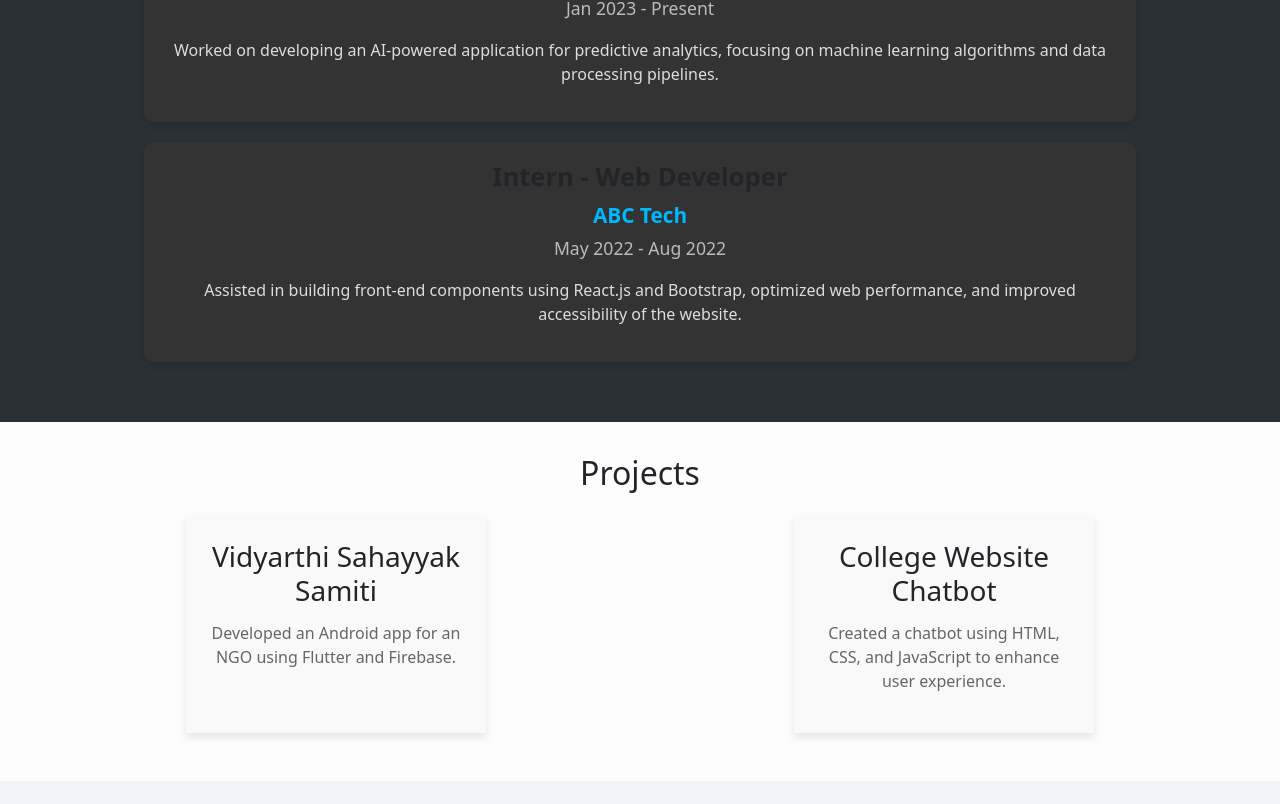
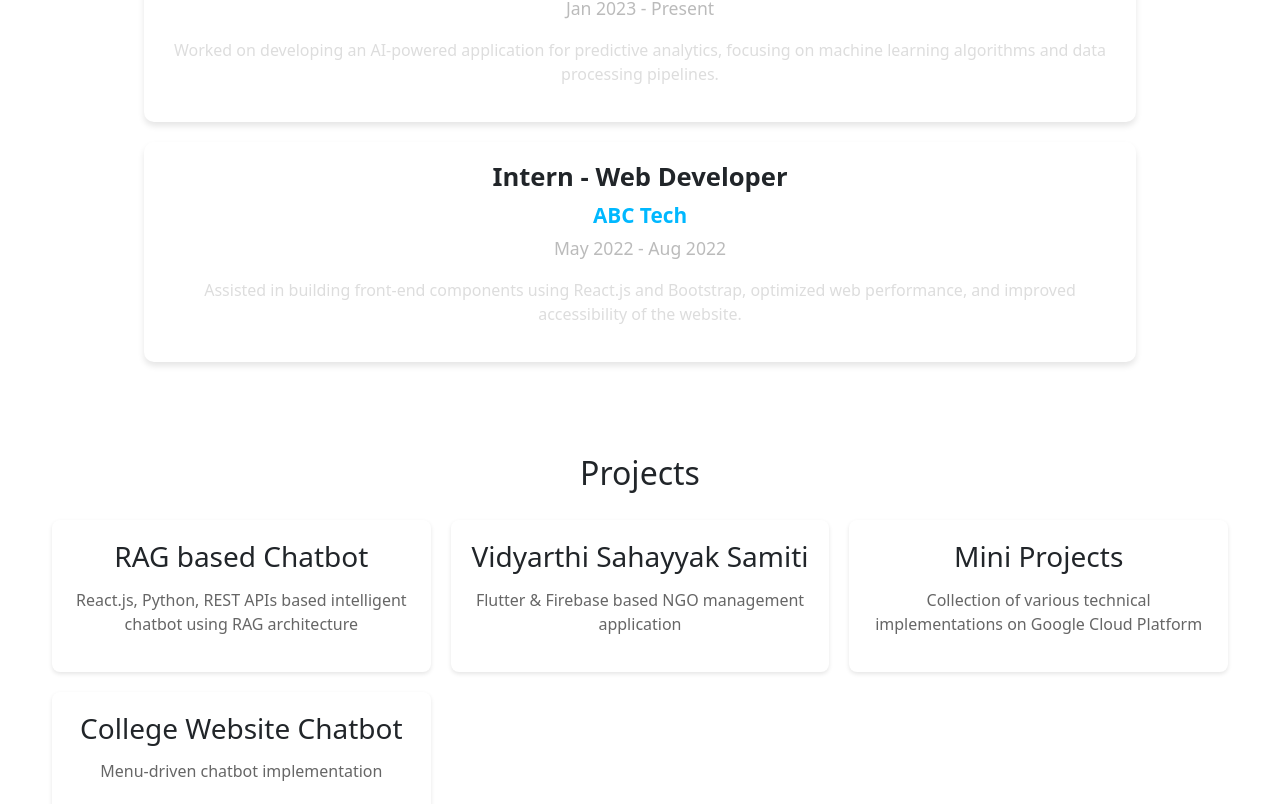
Before and after one commit to NeelMunot/portfolio-website, a React (Create React App) app: page / in a window 1280 px wide. Shown: the part 736-1540 px from the top of the page. Built offline with nearby package versions, Linux system fonts and the light colour scheme.

Commit message:
some changes

```diff
--- a/src/App.css
+++ b/src/App.css
@@ -15,8 +15,8 @@ section {
 /* Increase the size of About Me section */
 #about {
   padding: 100px 0; /* Increase vertical space */
-  background-color: #f8f9fa; /* You can adjust the background color as needed */
   font-size: 1.2rem; /* Increase font size */
+  color: var(--text-dark);
 }
 
 #about h2 {
@@ -31,17 +31,17 @@ section {
 }
 
 #projects {
-  background-color: #fdfdfd;
+  background-color: var(--background);
   padding: 2em;
 }
 
 #certificates {
-  background-color: #f0f4f8;
+  background-color: var(--background);
   padding: 2em;
 }
 
 #education {
-  background-color: #f9f9f9;
+  background-color: var(--background);
   padding: 2em;
 }
 
@@ -49,7 +49,6 @@ section {
   font-size: 2.5rem;
   margin-bottom: 20px;
   text-align: center;
-  color: #fff;
 }
 
 .tile-box-title {
@@ -59,5 +58,4 @@ section {
 
 .tile-box-content {
   font-size: 1.1rem;
-  color: #ddd;
 }
--- a/src/components/Education/Education.css
+++ b/src/components/Education/Education.css
@@ -10,7 +10,7 @@
 }
 
 .education-card {
-  background-color: #fff;
+  background-color: #f9f9f9;
   padding: 1.5em;
   margin: 1em;
   width: 30%;
--- a/src/components/Navbar/Navbar.css
+++ b/src/components/Navbar/Navbar.css
@@ -9,13 +9,8 @@
 }
 
 .navbar-dark .navbar-nav .nav-link {
-  color: rgba(255, 255, 255, 0.9);
   font-size: 1rem;
   margin-left: 15px;
-}
-
-.navbar-dark .navbar-nav .nav-link:hover {
-  color: #00b8ff; /* Add hover color effect */
 }
 
 /* To make sure it's responsive */
--- a/src/components/Projects/Projects.css
+++ b/src/components/Projects/Projects.css
@@ -3,23 +3,23 @@
 }
 
 .projects-container {
-  display: flex;
-  flex-wrap: wrap;
-  justify-content: space-around;
+  display: grid;
+  grid-template-columns: repeat(auto-fit, minmax(300px, 1fr));
+  gap: 20px;
+  padding: 20px;
 }
 
 .project-card {
-  background-color: #f9f9f9;
-  padding: 1.5em;
-  width: 300px;
-  margin: 1em;
-  box-shadow: 0 4px 8px rgba(0, 0, 0, 0.1);
-  transition: transform 0.3s ease;
+  background: var(--background);
+  padding: 20px;
+  border-radius: 8px;
+  box-shadow: 0 2px 4px rgba(0,0,0,0.1);
   cursor: pointer;
+  transition: transform 0.2s;
 }
 
 .project-card:hover {
-  transform: translateY(-10px);
+  transform: translateY(-5px);
 }
 
 .project-card h3 {
@@ -30,20 +30,29 @@
   color: #666;
 }
 
+.technologies {
+  margin: 15px 0;
+}
+
 .modal-header, .modal-body, .modal-footer {
   text-align: left;
 }
 
 .modal-body ul {
-  list-style-type: disc;
-  padding-left: 1.5em;
+  list-style-type: none;
+  padding-left: 0;
 }
 
 .modal-body a {
-  text-decoration: none;
-  color: #007bff;
+  display: inline-block;
+  margin: 10px 10px 10px 0;
+  color: var(--accent);
 }
 
 .modal-body a:hover {
   text-decoration: underline;
 }
+
+.modal-body li {
+  margin: 5px 0;
+}
--- a/src/components/Projects/Projects.js
+++ b/src/components/Projects/Projects.js
@@ -17,6 +17,23 @@ const Projects = () => {
     setActiveProject(null);
   };
 
+  const renderSubProjects = (subProjects) => {
+    return subProjects.map((category) => (
+      <div key={category.category}>
+        <h5>{category.category}</h5>
+        <ul>
+          {category.projects.map((project, idx) => (
+            <li key={idx}>
+              <a href={project.link} target="_blank" rel="noopener noreferrer">
+                {project.name}
+              </a>
+            </li>
+          ))}
+        </ul>
+      </div>
+    ));
+  };
+
   return (
     <section id="projects">
       <h2>Projects</h2>
@@ -29,32 +46,37 @@ const Projects = () => {
         ))}
       </div>
 
+      <Modal show={showModal} onHide={handleCloseModal} size="lg">
         {activeProject && (
-        <Modal show={showModal} onHide={handleCloseModal}>
+          <>
             <Modal.Header closeButton>
               <Modal.Title>{activeProject.title}</Modal.Title>
             </Modal.Header>
             <Modal.Body>
-            <p>{activeProject.details}</p>
-            <h5>Skills Acquired:</h5>
-            <ul>
-              {activeProject.skills.map((skill, index) => (
-                <li key={index}>{skill}</li>
-              ))}
-            </ul>
-            <a href={activeProject.link} target="_blank" rel="noopener noreferrer">
-              View Project
+              {activeProject.description && <p>{activeProject.description}</p>}
+              {activeProject.technologies && (
+                <div className="technologies">
+                  <h5>Technologies:</h5>
+                  <p>{activeProject.technologies.join(', ')}</p>
+                </div>
+              )}
+              {activeProject.subProjects && renderSubProjects(activeProject.subProjects)}
+              {activeProject.playStoreLink && (
+                <a href={activeProject.playStoreLink} target="_blank" rel="noopener noreferrer">
+                  View on Play Store
                 </a>
+              )}
+              {activeProject.githubLink && (
+                <a href={activeProject.githubLink} target="_blank" rel="noopener noreferrer">
+                  View on GitHub
+                </a>
+              )}
             </Modal.Body>
-          <Modal.Footer>
-            <Button variant="secondary" onClick={handleCloseModal}>
-              Close
-            </Button>
-          </Modal.Footer>
+          </>
+        )}
       </Modal>
-      )}
     </section>
   );
-}
+};
 
 export default Projects;
--- a/src/components/WorkExperience/WorkExperience.css
+++ b/src/components/WorkExperience/WorkExperience.css
@@ -1,5 +1,4 @@
 #work-experience {
-    background-color: #2b2f36;
   padding: 60px 20px;
 }
 
@@ -12,7 +11,6 @@
 
 .work-experience-tile {
   width: 80%;
-    background-color: #333;
   padding: 20px;
   border-radius: 10px;
   box-shadow: 0 4px 6px rgba(0, 0, 0, 0.1);
--- a/src/data/projects.js
+++ b/src/data/projects.js
@@ -1,19 +1,70 @@
 const projects = [
   {
-    title: 'Vidyarthi Sahayyak Samiti',
-    shortDescription: 'Developed an Android app for an NGO using Flutter and Firebase.',
-    details: 'Led a team to develop an Android app enhancing hostel management and student services. Managed app security, designed architecture, and deployed the app with over 500 downloads in the first month.',
-    skills: ['Flutter', 'Firebase', 'Cloud Firestore', 'Team Leadership'],
-    link: 'https://play.google.com/store/apps/details?id=vss.samiti'
+    title: "RAG based Chatbot",
+    shortDescription: "React.js, Python, REST APIs based intelligent chatbot using RAG architecture",
+    description: `Developed a Retrieval-Augmented Generation (RAG) chatbot leveraging LlamaIndex and Google Gemini for highly accurate and context-aware automated responses. Built a vector store using scraped data, employing efficient text vectorization and document indexing techniques for optimal performance. Built a modular architecture enabling seamless addition of domain-specific data to knowledgebase.`,
+    technologies: ["React.js", "Python", "REST APIs", "LlamaIndex", "Google Gemini"],
+    githubLink: "https://github.com/yourusername/rag-chatbot"
   },
   {
-    title: 'College Website Chatbot',
-    shortDescription: 'Created a chatbot using HTML, CSS, and JavaScript to enhance user experience.',
-    details: 'Developed a responsive chatbot for a college website. Integrated various user options and enhanced user engagement with the interface.',
-    skills: ['HTML', 'CSS', 'JavaScript'],
-    link: '#'
+    title: "Vidyarthi Sahayyak Samiti",
+    shortDescription: "Flutter & Firebase based NGO management application",
+    description: `Led a team to develop and deploy an Android app for an NGO within three months, enhancing hostel management and student services. Spearheaded digital transformation by implementing an ERP system to replace pen-and-paper records. Managed app security, including architecture design, authentication, and privacy policy formulation.`,
+    technologies: ["Flutter", "Firebase", "Cloud Firestore"],
+    playStoreLink: "https://play.google.com/store/apps/details?id=your.app.id",
+    downloads: "500+ downloads in first month"
   },
-  // Add more projects as needed
+  {
+    title: "Mini Projects",
+    shortDescription: "Collection of various technical implementations on Google Cloud Platform",
+    subProjects: [
+      {
+        category: "Python",
+        projects: [
+          {
+            name: "Tic-Tac-Toe Game",
+            link: "https://github.com/yourusername/tictactoe"
+          },
+          {
+            name: "Full Battery Alert",
+            link: "https://github.com/yourusername/battery-alert"
+          }
+        ]
+      },
+      {
+        category: "Google Cloud Platform",
+        projects: [
+          {
+            name: "Cloud Security Fundamentals",
+            link: "https://www.cloudskillsboost.google/public_profiles/your-profile"
+          },
+          {
+            name: "Secure Google Cloud Network",
+            link: "https://www.cloudskillsboost.google/public_profiles/your-profile"
+          },
+          {
+            name: "App Dev Environment Setup",
+            link: "https://www.cloudskillsboost.google/public_profiles/your-profile"
+          },
+          {
+            name: "Load Balancing on Compute Engine",
+            link: "https://www.cloudskillsboost.google/public_profiles/your-profile"
+          },
+          {
+            name: "Google Cloud Network Development",
+            link: "https://www.cloudskillsboost.google/public_profiles/your-profile"
+          }
+        ]
+      }
+    ]
+  },
+  {
+    title: "College Website Chatbot",
+    shortDescription: "Menu-driven chatbot implementation",
+    description: "Developed and integrated a menu-driven chatbot using HTML, CSS, and JavaScript, optimizing the user interface and enhancing overall website user experience within project timelines.",
+    technologies: ["HTML", "CSS", "JavaScript"],
+    githubLink: "https://github.com/yourusername/college-chatbot"
+  }
 ];
 
 export default projects;
--- a/src/index.css
+++ b/src/index.css
@@ -1,13 +1,15 @@
+@import './styles/variables.css';
+
 body {
   font-family: 'Arial', sans-serif;
-  background: linear-gradient(to bottom right, #f0f4f8, #d9e7ff);
+  background: var(--bg-light);
   margin: 0;
   padding: 0;
-  color: #333;
+  color: var(--text-dark);
 }
 
 h2 {
-  color: #333;
+  color: var(--text-dark);
   margin-bottom: 1.5em;
   text-align: center;
 }
--- /dev/null
+++ b/src/styles/variables.css
@@ -0,0 +1,25 @@
+:root {
+  /* Project Colors */
+  --primary: #000000;
+  --background: #ffffff;
+  --text: #000000;
+  --accent: #007bff;
+
+  /* Primary Colors */
+  /* --primary-color: #fbfbfb; */
+  /* --primary-dark: #fcfcfc; */
+
+  /* Background Colors */
+  /* --bg-dark: #2e3034; */
+  /* --bg-light: #f8f9fa; */
+  /* --bg-card: #565555; */
+
+  /* Text Colors */
+  /* --text-light: #ffffff; */
+  /* --text-dark: #333333; */
+  /* --text-muted: #666666; */
+
+  /* Accent Colors */
+  /* --accent-hover: #7a7c7d; */
+  /* --accent-shadow: rgba(88, 87, 87, 0.1); */
+}
```
Also changed, not shown: 1 other file (tests, documents, lock files or other folders). Lines whose indentation alone changed are shown as unchanged.
